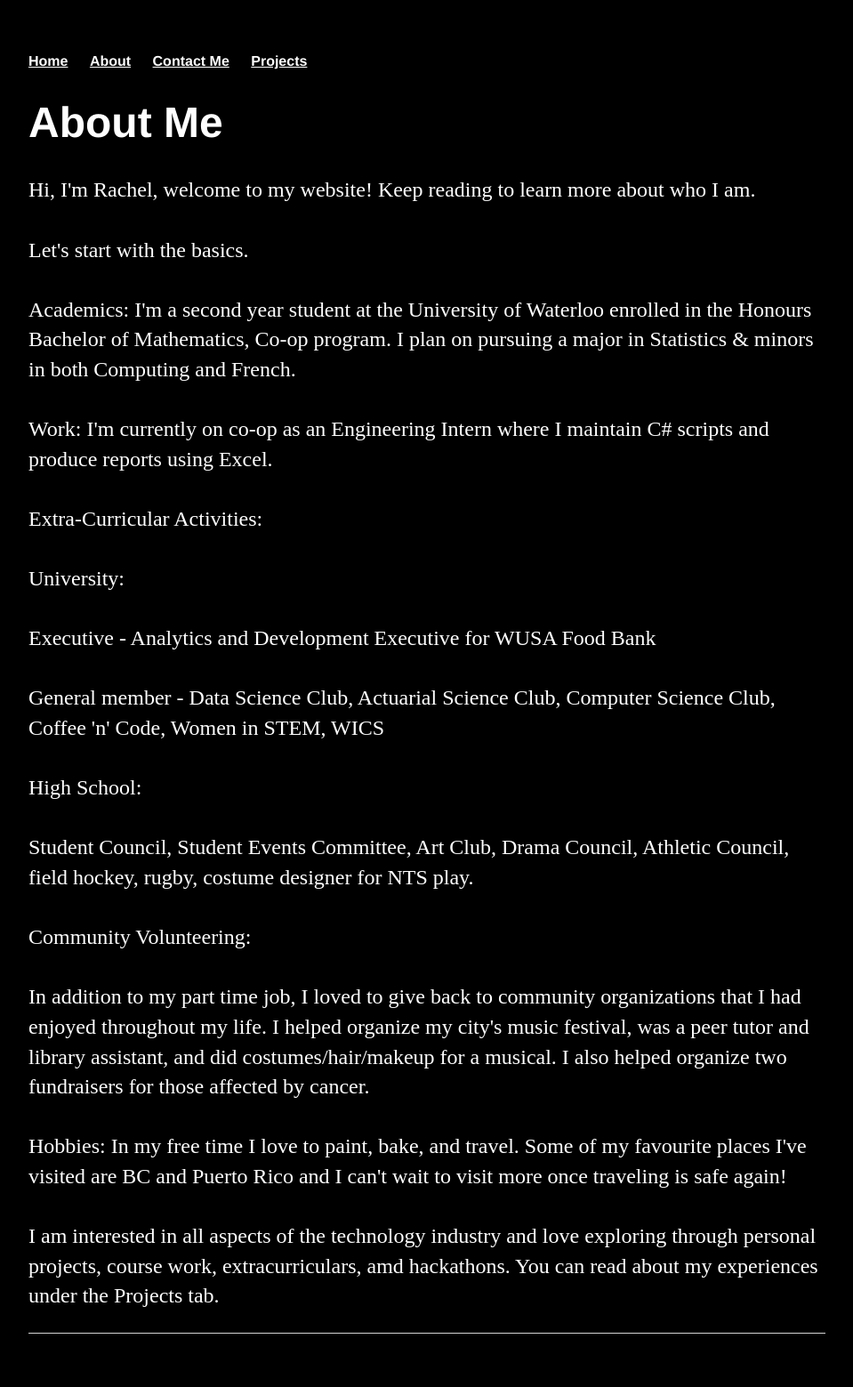
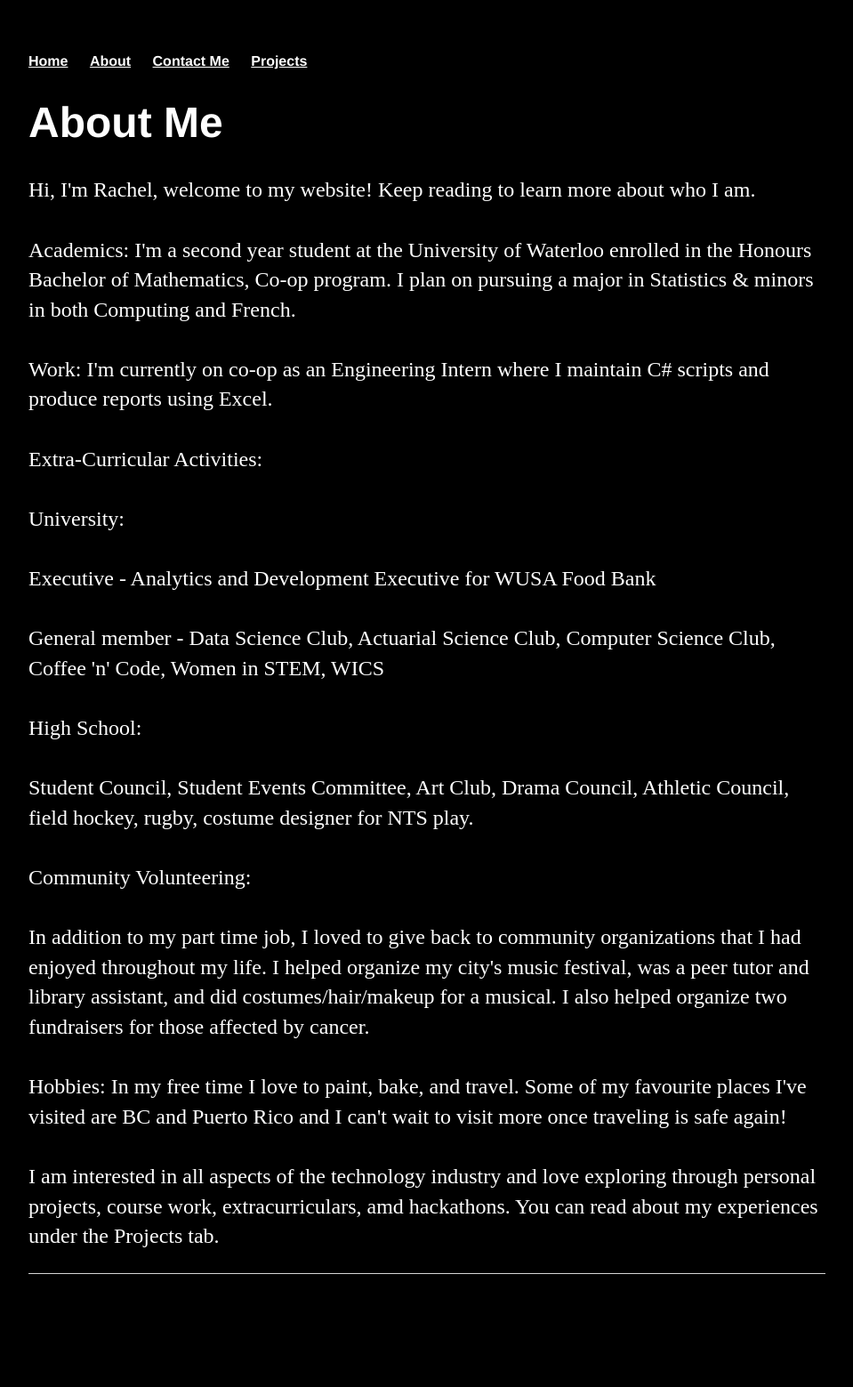
Before and after one commit to rachel-scott/rachel-scott.github.io, a Jekyll site: the page built from about/index.html, in a window 1280 px wide. Shown: the whole page at 89% size, without its empty margins (160-1119 px from the left). Built offline with Jekyll 4.4.1, drawn with Linux system fonts in a browser that asks for light colours; after the commit the page ends 1492 px from its top, so only the background shows below that.

Commit message:
Update index.html

```diff
--- a/about/index.html
+++ b/about/index.html
@@ -5,8 +5,6 @@ title: Rachel Scott
 <div class="blurb">
 	<h1>About Me</h1>
 	<p> Hi, I'm Rachel, welcome to my website! Keep reading to learn more about who I am.
-		<br><br>
-		Let's start with the basics.
 		<br><br>
 		Academics: I'm a second year student at the University of Waterloo enrolled in the
 		Honours Bachelor of Mathematics, Co-op program. I plan on pursuing a major in Statistics & minors in both Computing and French.
```
